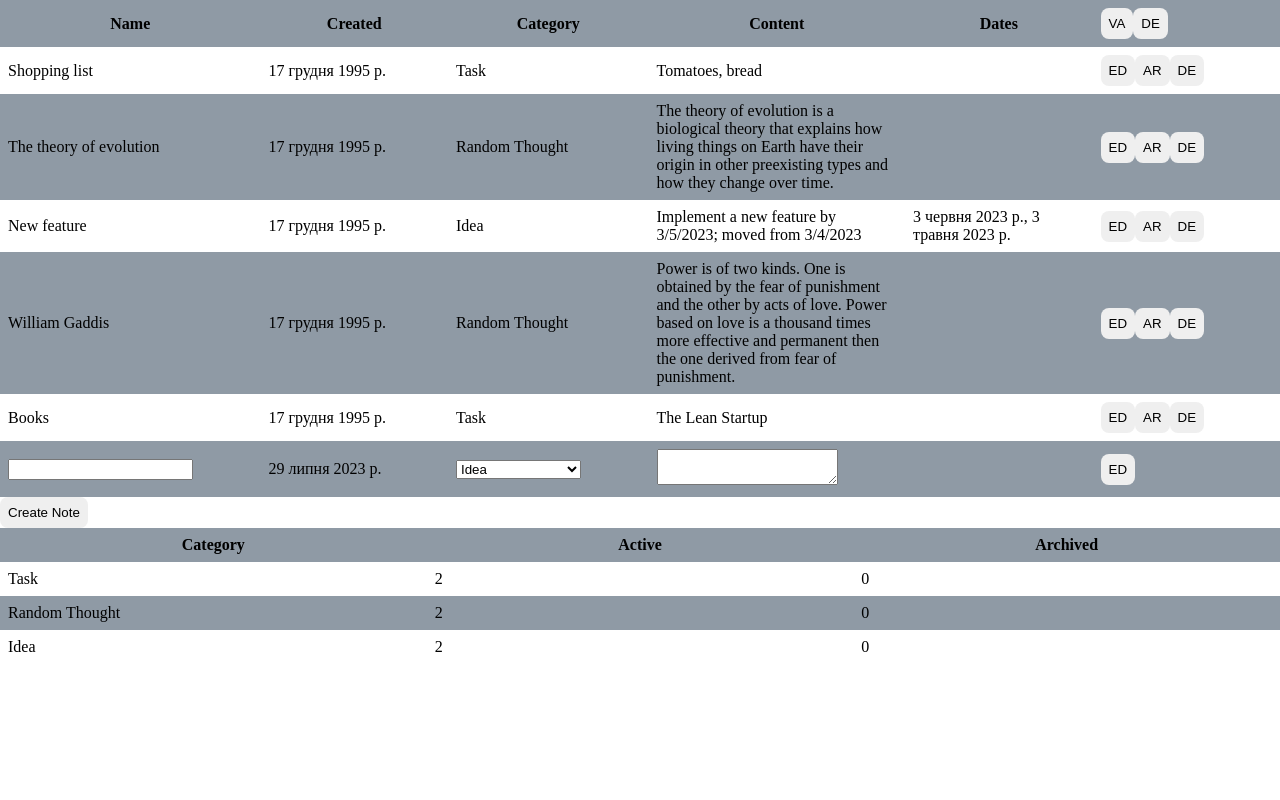
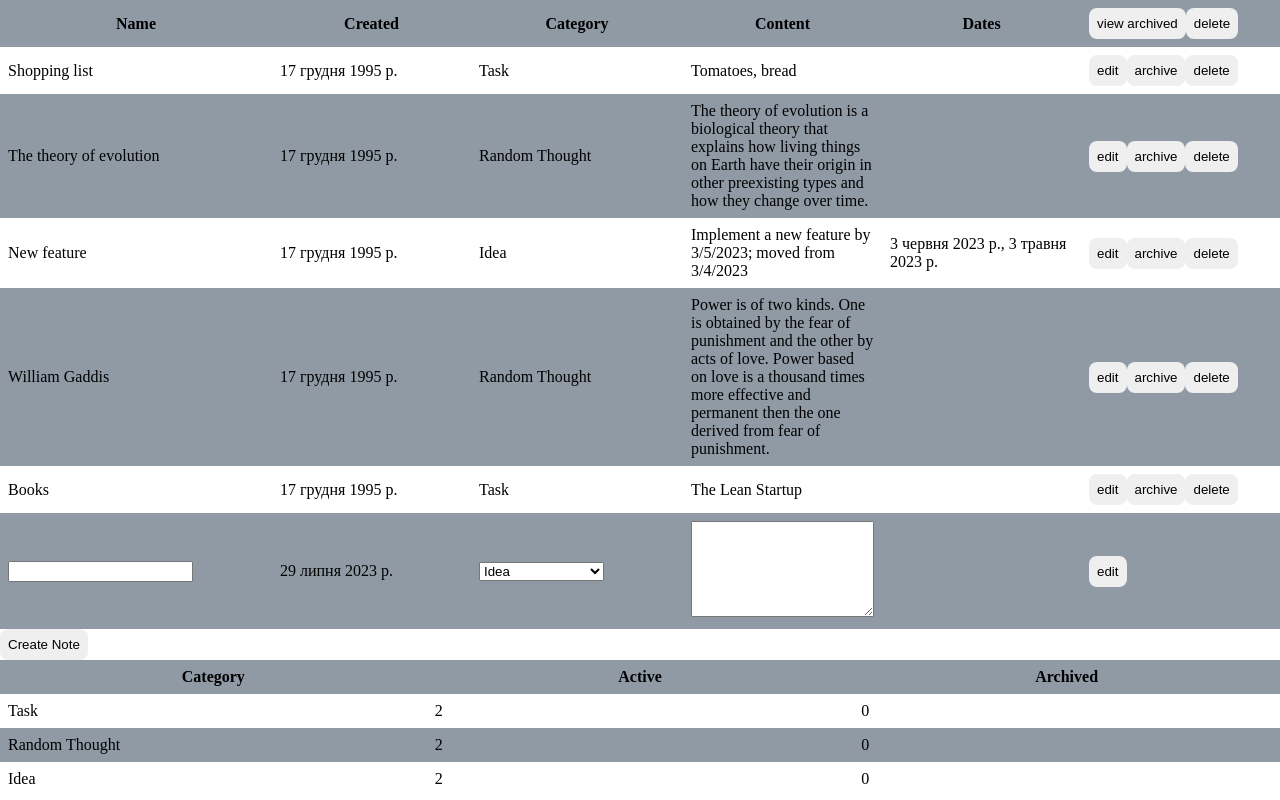
Before and after one commit to aninovo/rad-task1, a website with bundled scripts: page public/index.html in a window 1280 px wide. Both pictures are taken after a click on the element "Create Note". Built offline with nearby package versions, Linux system fonts and the light colour scheme.

Commit message:
Textarea resized;

```diff
--- a/public/index.css
+++ b/public/index.css
@@ -27,3 +27,8 @@ button {
     padding: 8px;
     cursor: pointer;
 }
+
+textarea{
+    height: auto;
+    width: 100%;
+}
--- a/public/index.js
+++ b/public/index.js
@@ -13,14 +13,14 @@ function createHeaderButtons() {
     // a button that toggles showing archived notes
     let buttonViewArchived = document.createElement('button');
     buttonViewArchived.type = 'button';
-    let buttonViewArchivedContent = document.createTextNode('VA');
+    let buttonViewArchivedContent = document.createTextNode('view archived');
     buttonViewArchived.appendChild(buttonViewArchivedContent);
     buttonViewArchived.onclick = function () { viewArchived = !viewArchived; render(); };
 
     // a button that deletes all the archived/unarchived notes  (that is all that are displayed)
     let buttonDeleteAll = document.createElement('button');
     buttonDeleteAll.type = 'button';
-    let buttonDeleteAllContent = document.createTextNode('DE');
+    let buttonDeleteAllContent = document.createTextNode('delete');
     buttonDeleteAll.appendChild(buttonDeleteAllContent);
     buttonDeleteAll.onclick = function () { notes = notes.filter(note => note.archived != viewArchived); render(); };
     // finish
@@ -36,20 +36,20 @@ function createNoteButtons(note) {
     // a button that enables editing
     let buttonEdit = document.createElement('button');
     buttonEdit.type = 'button';
-    let buttonEditContent = document.createTextNode('ED');
+    let buttonEditContent = document.createTextNode('edit');
     buttonEdit.appendChild(buttonEditContent);
     buttonEdit.onclick = function () {  render(note); };
     // a button that toggles showing archived notes
     let buttonArchive = document.createElement('button');
     buttonArchive.type = 'button';
-    let buttonArchiveContent = document.createTextNode('AR');
+    let buttonArchiveContent = document.createTextNode('archive');
     buttonArchive.appendChild(buttonArchiveContent);
     buttonArchive.onclick = function () { note.archived = !note.archived; render(); };
     // a button to delete a note
 
     let buttonDelete = document.createElement('button');
     buttonDelete.type = 'button';
-    let buttonDeleteContent = document.createTextNode('DE');
+    let buttonDeleteContent = document.createTextNode('delete');
     buttonDelete.appendChild(buttonDeleteContent);
     let currentNote = note;
     buttonDelete.onclick = function () { notes = notes.filter(note => note != currentNote); render(); };
@@ -139,8 +139,10 @@ function createEditedNoteElement(note) {
 
     let content_tableTD = document.createElement('td');
     let content_input = document.createElement('textarea'); // textarea for multiline input
+
     content_input.innerText = note.description; // textarea doesn't support the "value" attribute
-    content_input.onchange = function () { note.description = content_input.innerText; };
+    content_input.rows = 6;
+    content_input.oninput = function () { note.description = content_input.value; };
     content_tableTD.appendChild(content_input);
     tableRow.appendChild(content_tableTD);
     // dates
@@ -151,7 +153,7 @@ function createEditedNoteElement(note) {
     // confirm button
     let buttonEdit = document.createElement('button');
     buttonEdit.type = 'button';
-    let buttonEditContent = document.createTextNode('ED');
+    let buttonEditContent = document.createTextNode('edit');
     buttonEdit.appendChild(buttonEditContent);
     buttonEdit.onclick = function () { render(); };
 
```
